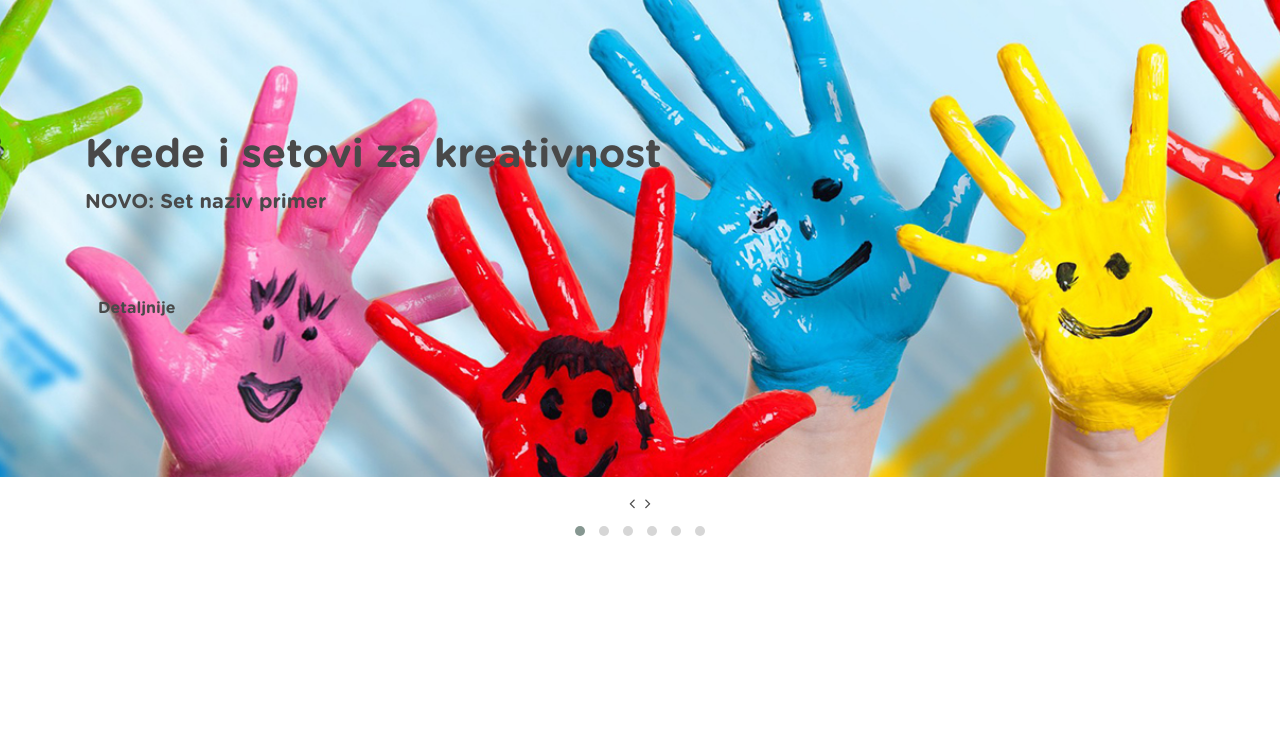
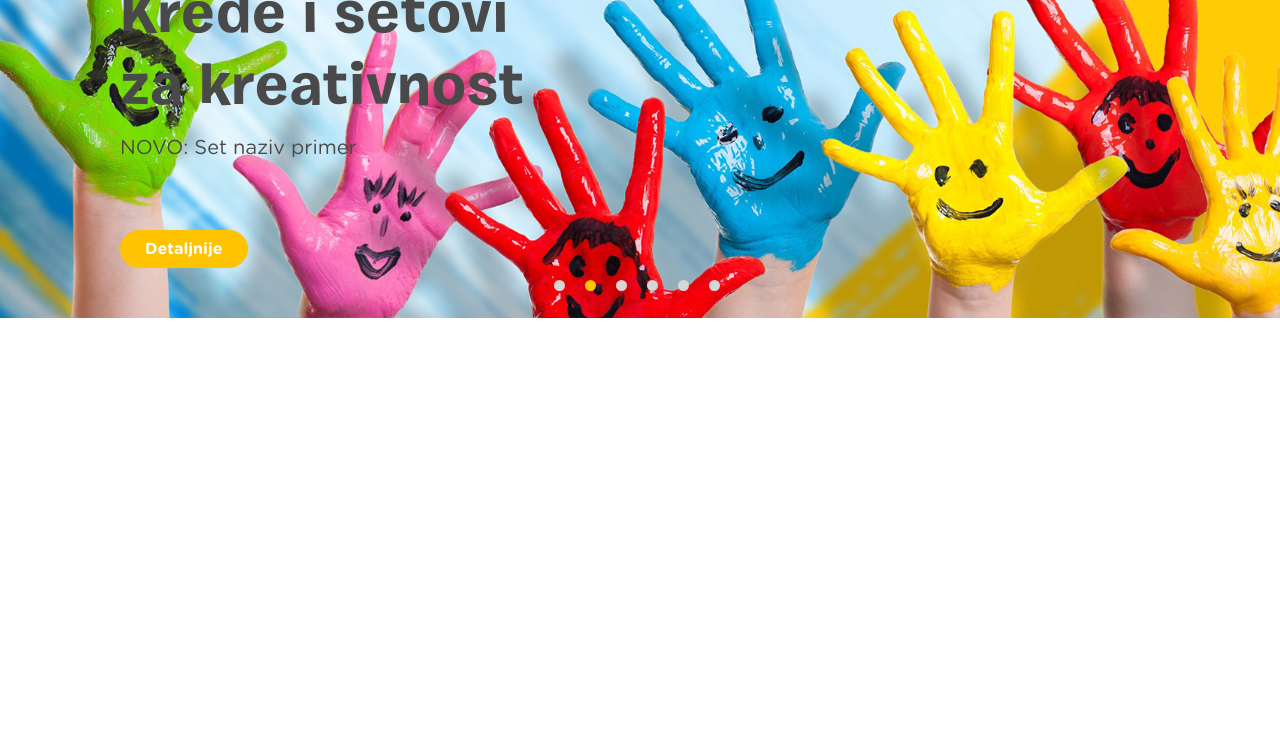
Before and after one commit to milica-m/Magicna-Oaza, a plain HTML site: page index.html in a window 1280 px wide. Shown: the part 69-800 px from the top of the page. Drawn offline with Linux system fonts and the light colour scheme; files whose address does not match are found by name.

Commit message:
lead slider finished

```diff
--- a/index.html
+++ b/index.html
@@ -168,49 +168,55 @@ and open the template in the editor.
                     <li style="background-image: url(img/slider/slide01.jpg)">
                         <div class="container text-left lead-content">
                             <h1>Krede i setovi
+                                <br>
                                 za kreativnost</h1>
-                            <p class="lead mb-7">NOVO: Set naziv primer</p>
-                            <a class="btn btn-warrning">Detaljnije</a>
+                            <p class="lead mb-6">NOVO: Set naziv primer</p>
+                            <a class="btn btn-warning px-4">Detaljnije</a>
                         </div>
                     </li>
                     <li style="background-image: url(img/slider/slide01.jpg)">
                         <div class="container text-left lead-content">
                             <h1>Krede i setovi
+                                <br>
                                 za kreativnost</h1>
-                            <p class="lead mb-7">NOVO: Set naziv primer</p>
-                            <a class="btn btn-warrning">Detaljnije</a>
+                            <p class="lead mb-6">NOVO: Set naziv primer</p>
+                            <a class="btn btn-warning px-4">Detaljnije</a>
                         </div>
                     </li>
                     <li style="background-image: url(img/slider/slide01.jpg)">
                         <div class="container text-left lead-content">
                             <h1>Krede i setovi
+                                <br>
                                 za kreativnost</h1>
-                            <p class="lead mb-7">NOVO: Set naziv primer</p>
-                            <a class="btn btn-warrning">Detaljnije</a>
+                            <p class="lead mb-6">NOVO: Set naziv primer</p>
+                            <a class="btn btn-warning px-4">Detaljnije</a>
                         </div>
                     </li>
                     <li style="background-image: url(img/slider/slide01.jpg)">
                         <div class="container text-left lead-content">
                             <h1>Krede i setovi
+                                <br>
                                 za kreativnost</h1>
-                            <p class="lead mb-7">NOVO: Set naziv primer</p>
-                            <a class="btn btn-warrning">Detaljnije</a>
+                            <p class="lead mb-6">NOVO: Set naziv primer</p>
+                            <a class="btn btn-warning px-4">Detaljnije</a>
                         </div>
                     </li>
                     <li style="background-image: url(img/slider/slide01.jpg)">
                         <div class="container text-left lead-content">
                             <h1>Krede i setovi
+                                <br>
                                 za kreativnost</h1>
-                            <p class="lead mb-7">NOVO: Set naziv primer</p>
-                            <a class="btn btn-warrning">Detaljnije</a>
+                            <p class="lead mb-6">NOVO: Set naziv primer</p>
+                            <a class="btn btn-warning px-4">Detaljnije</a>
                         </div>
                     </li>
                     <li style="background-image: url(img/slider/slide01.jpg)">
                         <div class="container text-left lead-content">
                             <h1>Krede i setovi
+                                <br>
                                 za kreativnost</h1>
-                            <p class="lead mb-7">NOVO: Set naziv primer</p>
-                            <a class="btn btn-warrning">Detaljnije</a>
+                            <p class="lead mb-6">NOVO: Set naziv primer</p>
+                            <a class="btn btn-warning px-4">Detaljnije</a>
                         </div>
                     </li>
 
--- a/js/main.js
+++ b/js/main.js
@@ -56,6 +56,9 @@ $('.close-small-cart').click(function(){
            dots: true,
            loop: true,
            nav: true,
+           autoplay: true,
+           autoplayTimeout:4000,
+        autoplayHoverPause:true,
            navText:['<span class="fa fa-angle-left"></span>','<span class="fa fa-angle-right"></span>']
         });
     }
--- a/scss/theme/_slider.scss
+++ b/scss/theme/_slider.scss
@@ -1,5 +1,8 @@
 
 .lead-slider-wrapper{
+    position: relative;
+
+
     li{
         background-size: cover;
         background-position: center center;
@@ -7,6 +10,43 @@
         .container{
             padding-top: 200px;
             padding-bottom: 150px;
+            padding: 50px;
         }
     }
+    h1{
+        font-family: $burbank-smal-bold;
+        font-size: 3.75rem;
+    }
+    .lead{
+        font-family: $gotham-rounded-Book;
+        font-size: 1.25;
+    }
+
+    .btn-warning{
+        border-radius: 20px;
+        color: $white !important;
+    }
+
+    .owl-nav{
+        display: none;
+    }
+
+    .owl-dots{
+        position: absolute;
+        bottom: 15px;
+        left: 0;
+        width: 100%;
+    }
+
+    .owl-carousel .owl-dots .owl-dot span{
+        width: 11px;
+        height: 11px;
+        color: $gray-400;
+        margin-right: 13px;
+    }
+
+    .owl-carousel .owl-dots .owl-dot.active span,
+    .owl-carousel .owl-dots .owl-dot:hover span{
+        background-color: $warning !important;
+    }
 }
```
Also changed, not shown: css/theme.css, scss/theme/_base.scss (line endings or trailing spaces), 1 other file.
